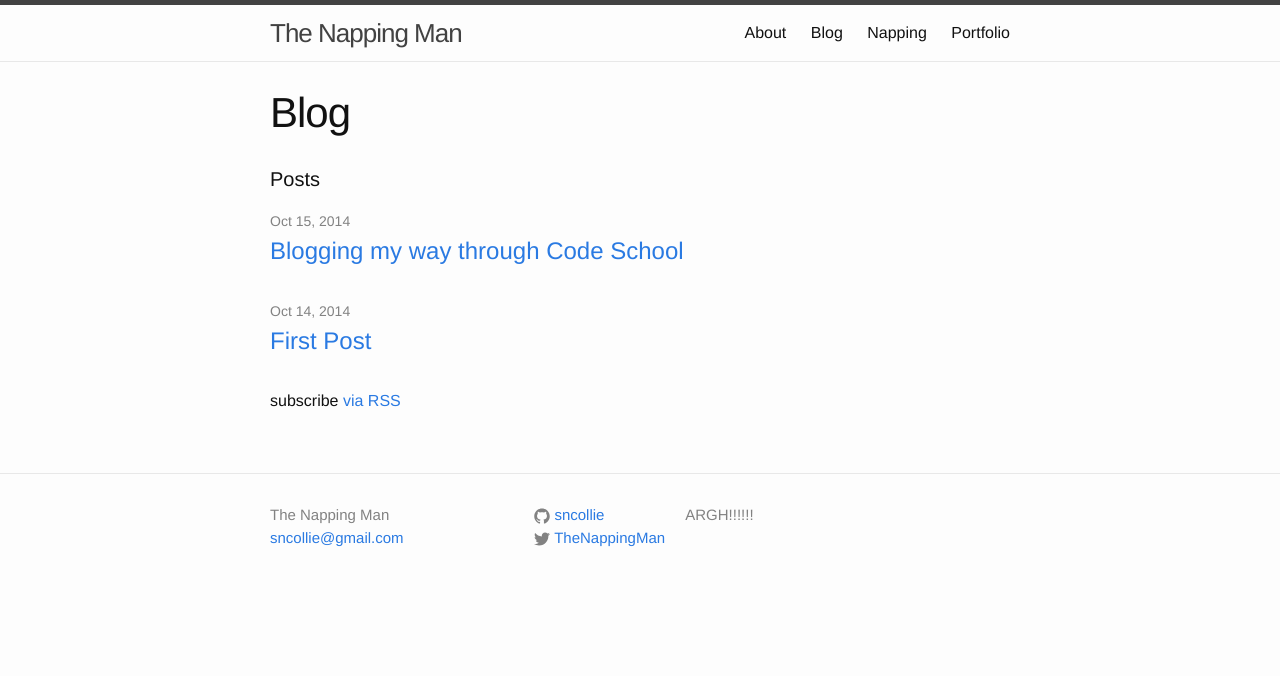
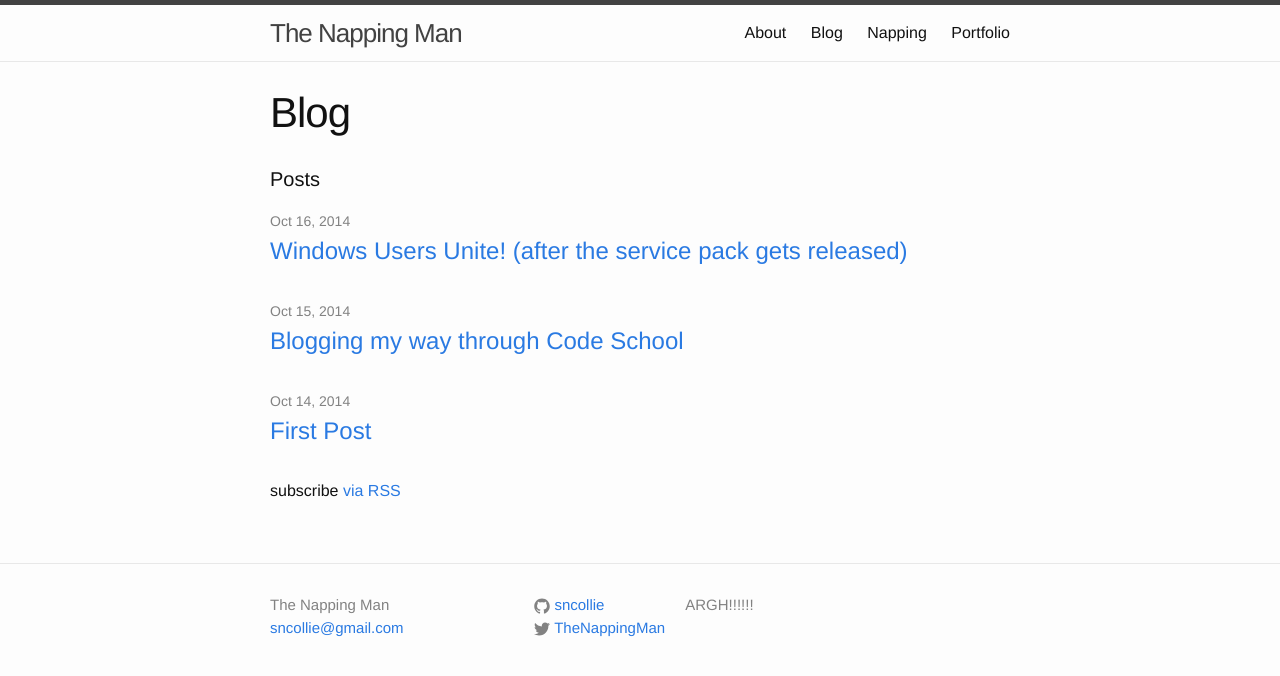
Before and after one commit to sncollie/sncollie.github.io, a Jekyll site: the page built from blog.md, in a window 1280 px wide. Shown: the top 676 px of the page. Built offline with Jekyll 4.4.1, drawn with Linux system fonts in a browser that asks for light colours; some of the changed lines change nothing that is shown.

Commit message:
Added 10-16 blog post

```diff
--- a/_config.yml
+++ b/_config.yml
@@ -1,6 +1,7 @@
 # Site settings
 title: The Napping Man
 email: sncollie@gmail.com
+name: The Napping Man's Blog
 description: > # this means to ignore newlines until "baseurl:"
   ARGH!!!!!!
 baseurl: "" # the subpath of your site, e.g. /blog/
--- a/_includes/head.html
+++ b/_includes/head.html
@@ -8,4 +8,5 @@
 
     <link rel="stylesheet" href="{{ "/css/main.css" | prepend: site.baseurl }}">
     <link rel="canonical" href="{{ page.url | replace:'index.html','' | prepend: site.baseurl | prepend: site.url }}">
+    <link rel="alternate" type="application/rss+xml" title="{{ site.name }}" href="{{ site.url }}/feed.xml">
 </head>
--- /dev/null
+++ b/_posts/2014-10-16-Windows-users-unite.markdown
@@ -0,0 +1,44 @@
+---
+layout: post
+title:  "Windows Users Unite!  (after the service pack gets released)"
+date:   2014-10-16 12:02:11
+categories: jekyll update
+---
+#Jekyll in Windows
+I can admit it...I'm a Windows user.  Normally, this isn't a big deal (I'll avoid getting into those Mac/MS/Linux fanboy arguments).
+
+<img src="/images/darthms.jpg" class="blog-images">
+
+<span class="blog-text"><i>I hear they have cookies</i></span>
+
+But I'm learning to be a devleoper.  Using Windows is like trying to use a shoe to hammer in a nail.  It's doable, but it takes longer...and usually ruins the shoe...and the wall...and probably the nail, too.
+
+So I've found a few links to get the wary Windows user up and running using Jekyll.
+
+The best site I've found so far:
+
+<a href="http://jekyll-windows.juthilo.com/">Run Jekyll on Windows</a>
+
+It's pretty straightforward, and MOST people will get it working.
+
+I was not one of those people.  If you're like me (may God have mercy on your soul), here's the trick.
+
+There is one last teeny-tiny step you need to do.
+
+Add the following to your `dk.rb' file.  this file is located in the Ruby Development folder (where ever you chose to put it).  Find the existing REG_KEYS entry and replace with this:
+
+
+    REG_KEYS = [
+	    'Software\RubyInstaller\MRI',
+	    'Software\RubyInstaller\Rubinius',
+	    'Software\Wow6432Node\RubyInstaller\MRI'
+		]
+
+
+Without it, I could not get jekyll server to run.
+
+
+
+[jekyll]:      http://jekyllrb.com
+[jekyll-gh]:   https://github.com/jekyll/jekyll
+[jekyll-help]: https://github.com/jekyll/jekyll-help
```
Also changed, not shown: images/darthms.jpg (added), 6 other files.
